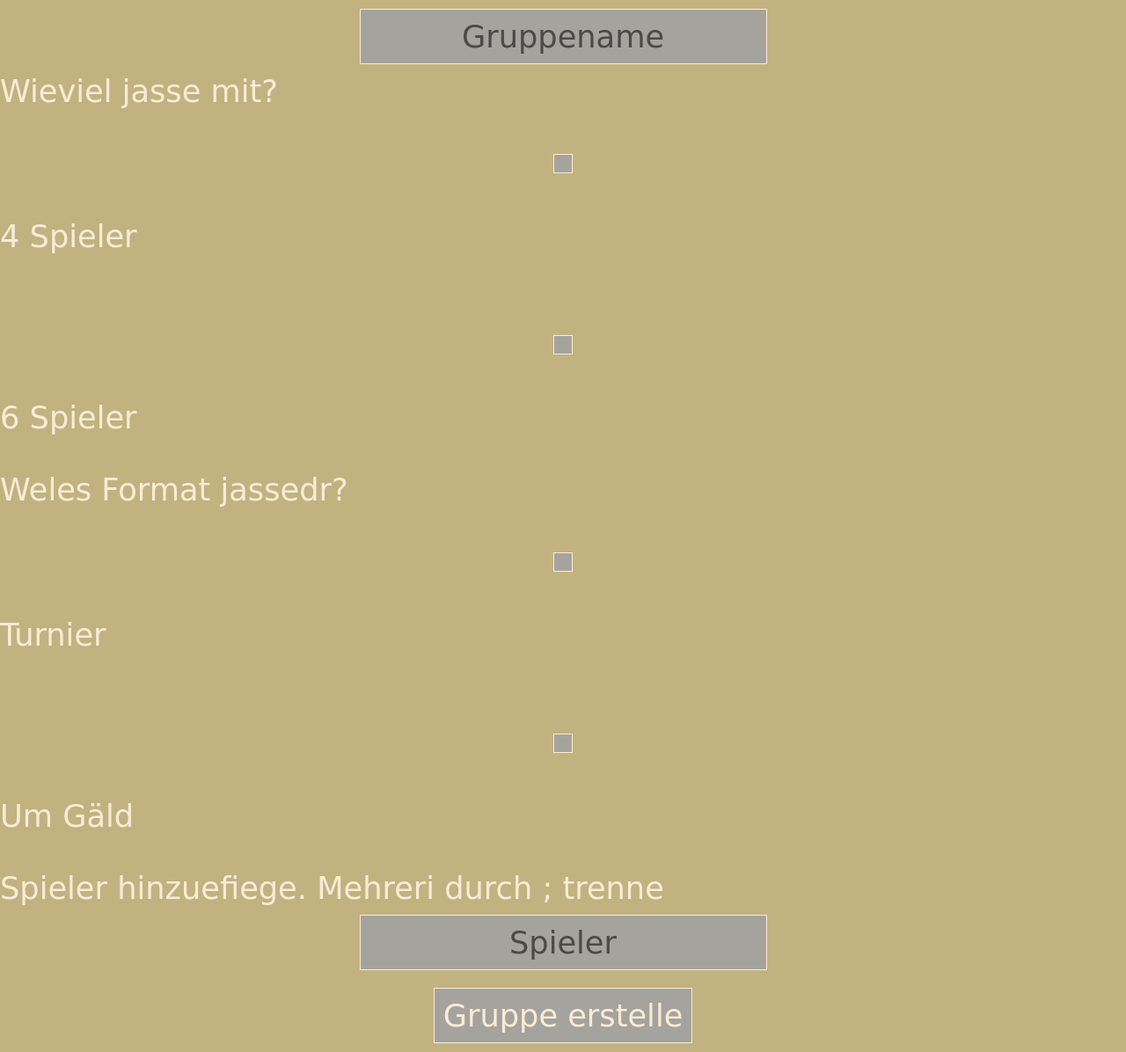
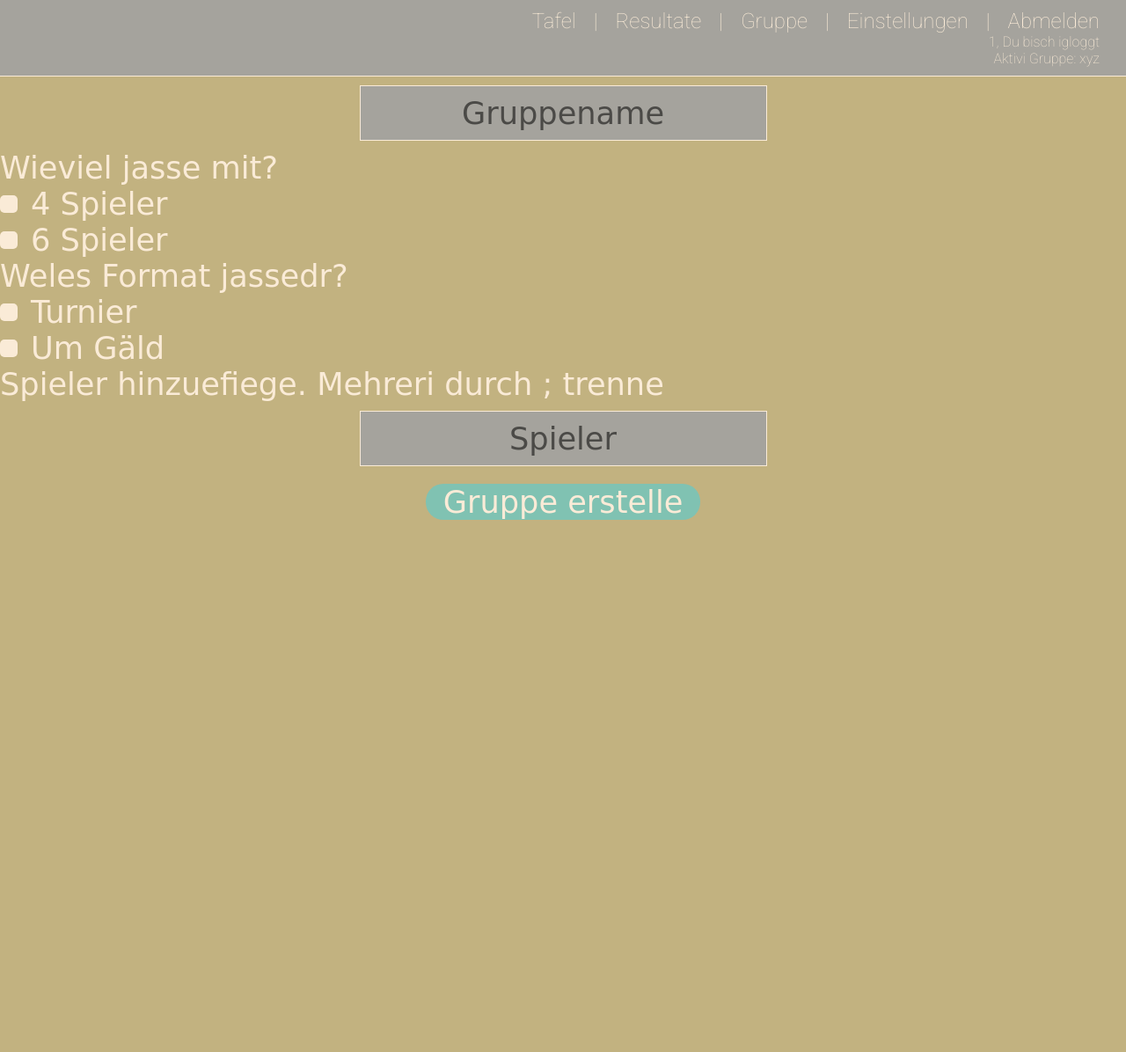
Before and after one commit to EricSommerhalder/jassrechner-svelte, a PHP site: page /new-group-page.php in a window 1280 px wide. Shown: the whole page at 88% size. After the commit the page ends 591 px from the top, so only its background shows below. Run offline with PHP 8.4, Linux system fonts and the light colour scheme; the visitor is signed in with stand-in values (Sample User, id 1); some web fonts are replaced.

Commit message:
new-group-page gestylt

```diff
--- a/css/checkbox.css
+++ b/css/checkbox.css
@@ -3,18 +3,27 @@
 }
 
 .neueGruppe {
+    display: -webkit-box;
+    display: -ms-flexbox;
     display: flex;
     max-width: 300px;
     margin: 0 auto;
+    -webkit-box-orient: horizontal;
+    -webkit-box-direction: normal;
+    -ms-flex-direction: row;
     flex-direction: row;
+    -ms-flex-pack: distribute;
     justify-content: space-around;
 }
+
 /* Customize the label (the container) */
-  .spielerZahl, .selectGroup {
+.selectionBtn {
     display: inline;
     position: relative;
     padding-left: 35px;
     text-align: left;
+    -webkit-box-align: center;
+    -ms-flex-align: center;
     align-items: center;
     cursor: pointer;
     -webkit-user-select: none;
@@ -24,8 +33,7 @@
 }
 
 /* Hide the browser's default radio button */
-  .spielerZahl input,
-  .selectGroup input {
+.selectionBtn input {
     position: absolute;
     opacity: 0;
     cursor: pointer;
@@ -45,17 +53,18 @@
 }
 
 /* On mouse-over, add a background color */
-  .spielerZahl:hover input ~ .checkmark,
-  .selectGroup:hover input ~ .checkmark {
-    background-color: #d8ece7;
-    border: 1px solid #80c2b2;
-    box-shadow: 0 0 10px #80c2b2;
+.selectionBtn:hover input ~ .checkmark {
+    background-color: #d4d3d0;
+    border: 1px solid #a5a39d;
+    -webkit-box-shadow: 0 0 10px #a5a39d;
+    box-shadow: 0 0 10px #a5a39d;
 }
 
 /* When the radio button is checked, add a light-green background */
-  .spielerZahl input:checked ~ .checkmark,
-  .selectGroup input:checked ~ .checkmark {
-    background-color: #80c2b2;
+.selectionBtn input:checked ~ .checkmark {
+    background-color: #a5a39d;
+    -webkit-transition: 200ms;
+    -o-transition: 200ms;
     transition: 200ms;
 }
 
@@ -67,14 +76,12 @@
 }
 
 /* Show the indicator (dot/circle) when checked */
-  .spielerZahl input:checked ~ .checkmark:after,
-  .selectGroup input:checked ~ .checkmark:after {
+.selectionBtn input:checked ~ .checkmark:after {
     display: block;
 }
 
 /* Style the indicator (dot/circle) */
-  .spielerZahl .checkmark:after,
-  .selectGroup .checkmark:after {
+.selectionBtn .checkmark:after {
     top: 6px;
     left: 6px;
     width: 8px;
@@ -83,7 +90,7 @@
     background: antiquewhite;
 }
 
-  button.deleteGroup{
+button.deleteGroup {
     margin: 0;
     background-color: #c28090;
 }
@@ -98,6 +105,7 @@
     text-decoration: underline;
     cursor: pointer;
 }
+
 a.deleteGroup:hover {
     color: antiquewhite;
 }
--- a/new-group-page.php
+++ b/new-group-page.php
@@ -9,6 +9,7 @@ if (!isset($_SESSION['id'])) {
 ?>
 <!DOCTYPE html>
 <html lang="de">
+
 <head>
     <meta charset="utf-8">
     <meta name="viewport" content="width=device-width, initial-scale=1.0">
@@ -16,46 +17,85 @@ if (!isset($_SESSION['id'])) {
     <link rel="stylesheet" href="css/reset.css">
     <link rel="stylesheet" href="css/styles.css ">
     <link rel="stylesheet" href="css/seatorder.css">
-  </head>
+    <link rel="stylesheet" href="css/checkbox.css">
     <script type="text/javascript">
-        function formatCheck(){
-            if (document.getElementById('turnier').checked){
+        function formatCheck() {
+            if (document.getElementById('turnier').checked) {
                 document.getElementById('turnierInfo').style.display = 'block';
             } else {
                 document.getElementById('turnierInfo').style.display = 'none';
             }
-            if (document.getElementById('geld').checked){
+            if (document.getElementById('geld').checked) {
                 document.getElementById('geldInfo').style.display = 'block';
             } else {
                 document.getElementById('geldInfo').style.display = 'none';
             }
         }
+
     </script>
+</head>
+
+<body>
+    <nav>
+        <ul>
+            <li><a href="tafel-page.php">Tafel</a></li>
+            <li>|</li>
+            <li><a href="results-page.php">Resultate</a></li>
+            <li>|</li>
+            <li><a href="group-page.php">Gruppe</a></li>
+            <li>|</li>
+            <li><a href="settings-page.php">Einstellungen</a></li>
+            <li>|</li>
+            <li><a>Abmelden</a></li>
+        </ul>
+        <p class="crumb"><?=$_SESSION['name']?>, Du bisch igloggt</p>
+        <p class="crumb">Aktivi Gruppe: xyz</p>
+    </nav>
+    <!--<div class="groupsection">
+          <label class="selectGroup">Gruppe X
+            <input type="radio" name="gruppenwahl">
+            <span class="checkmark"></span>
+          </label>
+          <a class="deleteGroup">Diese Gruppe löschen</a>
+        </div>-->
     <form action="php/createGroup.php" method="post">
-        <input placeholder="Gruppename" name="groupname"/>
+        <input placeholder="Gruppename" name="groupname">
         <p>Wieviel jasse mit?</p>
-        <input type="radio" id="four" name="noPlayers" value="4">
-        <label for="four">4 Spieler</label><br>
-        <input type="radio" id="six" name="noPlayers" value="6">
-        <label for="six">6 Spieler</label><br>
+        <div>
+            <label class="selectionBtn" for="four">4 Spieler
+                <input type="radio" id="four" name="noPlayers" value="4">
+                <span class="checkmark"></span>
+            </label>
+        </div>
+        <div>
+            <label class="selectionBtn" for="six">6 Spieler
+                <input type="radio" id="six" name="noPlayers" value="6">
+                <span class="checkmark"></span>
+            </label>
+        </div>
         <p>Weles Format jassedr?</p>
-        <input type="radio" onclick="javascript:formatCheck();" id="turnier" name="format" value="turnier">
-        <label for="turnier">Turnier</label><br>
-        <input type="radio" onclick="javascript:formatCheck();" id="geld" name="format" value="geld">
-        <label for="geld">Um Gäld</label><br>
+        <label class="selectionBtn" for="turnier">Turnier
+            <input type="radio" onclick="javascript:formatCheck();" id="turnier" name="format" value="turnier">
+            <span class="checkmark"></span>
+        </label>
+        <label class="selectionBtn" for="geld">Um Gäld
+            <input type="radio" onclick="javascript:formatCheck();" id="geld" name="format" value="geld">
+            <span class="checkmark"></span>
+        </label>
         <div id="turnierInfo" style="display:none">
-            <input placeholder="Wieviel Pünggt bruuchts zum gwünne?" name="gewonnenBei"/>
-            <input placeholder="Wieviel Pünggt gits pro Match?" name="punkteProMatch"/>
-            <input placeholder="Wieviel Pünggt gits pro Gegematch?" name="punkteProGegenmatch"/>
-            <input placeholder="Wieviel Pünggt gits füre Sieg" name="punkteProSieg"/>
+            <input placeholder="Wieviel Pünggt bruuchts zum gwünne?" name="gewonnenBei" />
+            <input placeholder="Wieviel Pünggt gits pro Match?" name="punkteProMatch" />
+            <input placeholder="Wieviel Pünggt gits pro Gegematch?" name="punkteProGegenmatch" />
+            <input placeholder="Wieviel Pünggt gits füre Sieg" name="punkteProSieg" />
         </div>
         <div id="geldInfo" style="display:none">
-            <input placeholder="Gäld pro Punggt" name="geldProPunkt"/>
+            <input placeholder="Gäld pro Punggt" name="geldProPunkt" />
         </div>
         <p>Spieler hinzuefiege. Mehreri durch ; trenne</p>
-        <input placeholder="Spieler" name="player"/>
-        <input class="submitbtn" type="submit" value="Gruppe erstelle">
-</form>
+        <input placeholder="Spieler" name="player" />
+        <button type="submit">Gruppe erstelle</button>
+    </form>
 
+</body>
 
 </html>
```
Also changed, not shown: group-page.html (+5 -2 lines), php/util.php (+4 -4 lines). Lines whose indentation alone changed are shown as unchanged.
